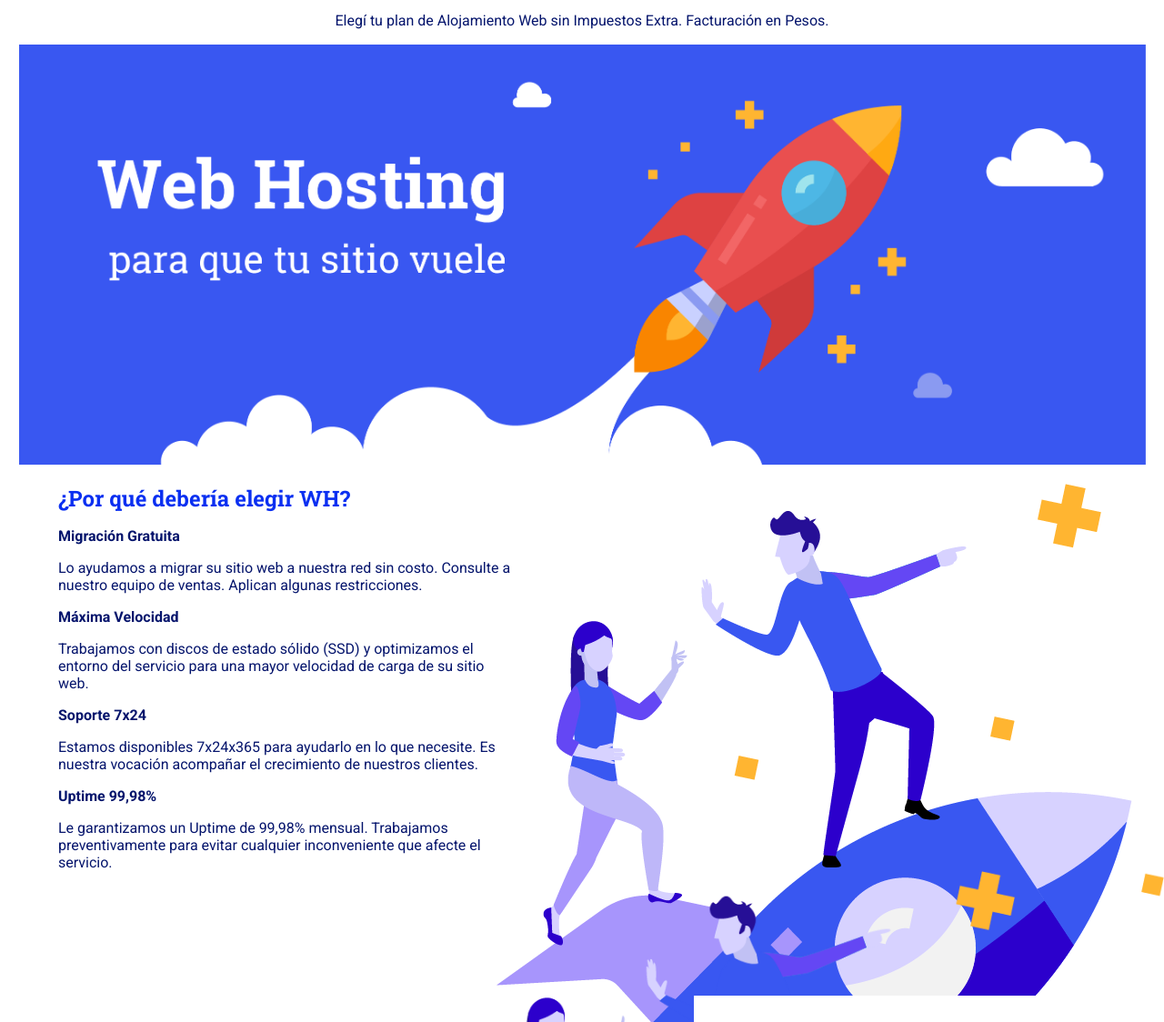
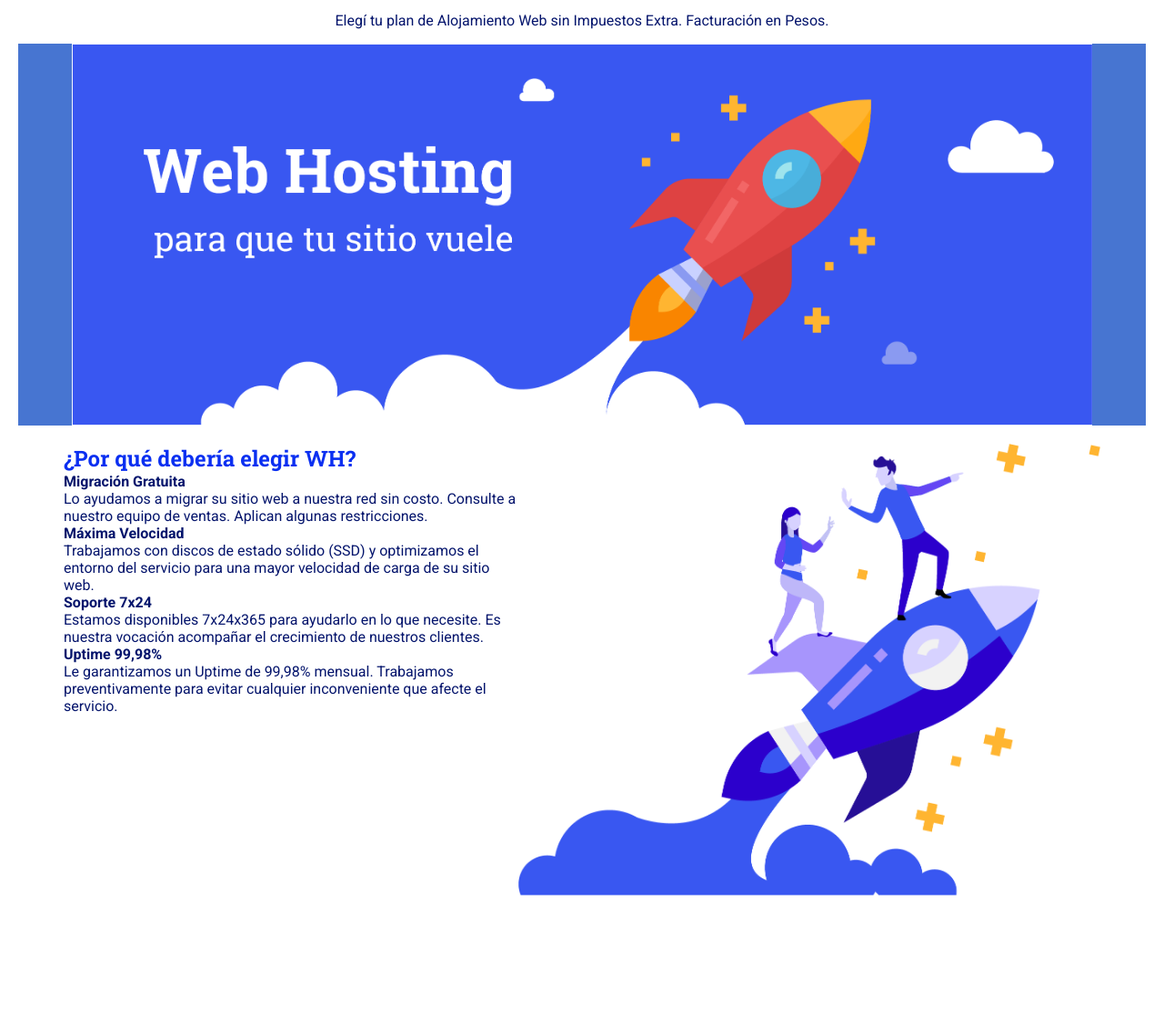
Before and after one commit to M4rrix/wh, a plain HTML site: page index.html in a window 1280 px wide. Shown: the part 176-1300 px from the top of the page at 91% size. After the commit the page ends 1200 px from the top, so only its background shows below. Drawn offline with Linux system fonts and the light colour scheme.

Commit message:
ajustes de tamaños y propiedades

```diff
--- a/style.css
+++ b/style.css
@@ -67,16 +67,24 @@ img {
 }
 
 .section2 {
-    background-image: url(img/M5-Desafio3-img.png);
-
+    display: flex;
+    justify-content: center;
+    flex-wrap: wrap;
+    /* background-image: url("img/M5-Desafio3-img.png");
+    background-repeat: no-repeat;
+    background-size: auto 110%;
+    background-position: 75% 10%; */
+}
+.section2 > *{
+    flex: 1 0 min(100%, 320px);
+}
+.people{
+    width: 100%;
+    max-width: 640px;
 }
 
 .div-container {
-    display: flex;
-    flex-direction: column;
-    gap: 1rem;
-    width: 500px;
-    margin-left: 5%;
+    max-width: 500px;
 }
 
 .title2 {
@@ -88,3 +96,10 @@ img {
     color: #04146c;
     font-family: "Roboto", sans-serif;
 }
+
+.foto-wh{
+    width: 100%;
+    max-height: 420px;
+    background-color: hsl(220, 60%, 55%);
+    object-fit: contain;
+}
```
